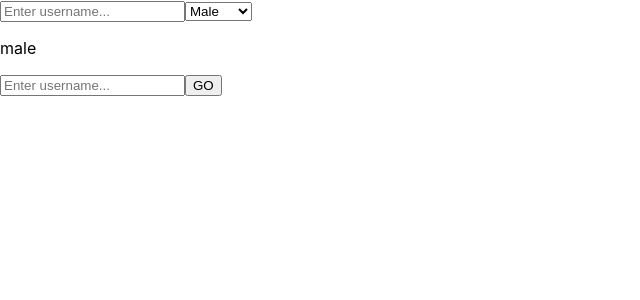
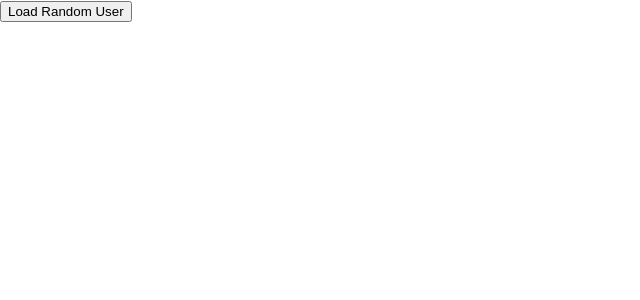
Before and after one commit to logictechjulyintake/react-class-group-2, a React (Create React App) app: page / in a window 1280 px wide. Shown: the top 300 px of the page, without its empty margins (0-640 px from the left). Built offline with nearby package versions, Linux system fonts and the light colour scheme.

Commit message:
fetch api

```diff
--- a/src/App.js
+++ b/src/App.js
@@ -1,10 +1,10 @@
-import Input from "./components/Input";
-import UseRefEg from "./components/UseRefEg";
+import FetchAPIEg from "./components/FetchAPIEg";
 
 function App() {
   return <>
-    <Input />
-    <UseRefEg />
+
+    <FetchAPIEg />
+
   </>
 }
 
--- /dev/null
+++ b/src/components/FetchAPIEg.js
@@ -0,0 +1,27 @@
+import { useRef } from "react";
+
+function FetchAPIEg() {
+
+    const userInfoRef = useRef(null)
+    const userInfoImgRef = useRef(null)
+
+    async function getRandomUser() {
+        userInfoRef.current.innerText = 'Loading...'
+        const response = await fetch('https://randomuser.me/api/');
+        const responseJson = await response.json();
+        const userInfo = responseJson.results[0]
+        // console.log(userInfo)
+        userInfoRef.current.innerText = userInfo.name.first + ' ' + userInfo.name.last
+        userInfoImgRef.current.src = userInfo.picture.large
+    }
+
+    return <>
+        <button onClick={getRandomUser}>Load Random User</button>
+
+        <p ref={userInfoRef}></p>
+        <img src={null} ref={userInfoImgRef} height={200} />
+
+    </>
+}
+
+export default FetchAPIEg
--- a/src/components/MyForm.js
+++ b/src/components/MyForm.js
@@ -23,6 +23,7 @@ function MyForm() {
 
         setMessage("Sabai thik cha!")
 
+
     }
 
     return <>
```
